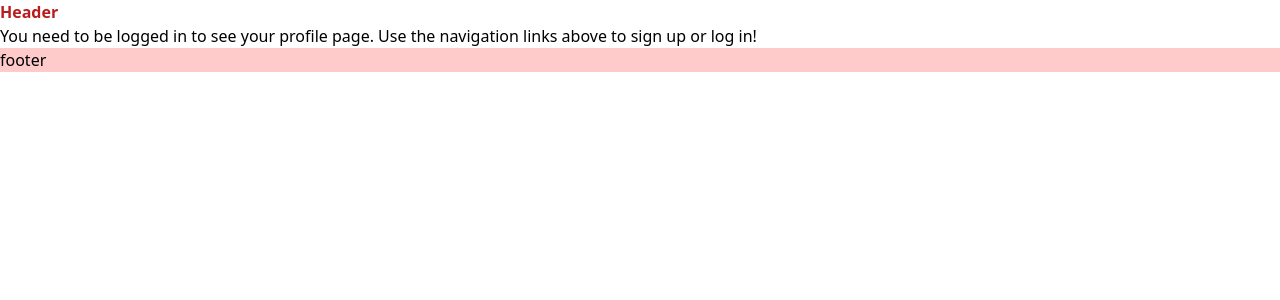
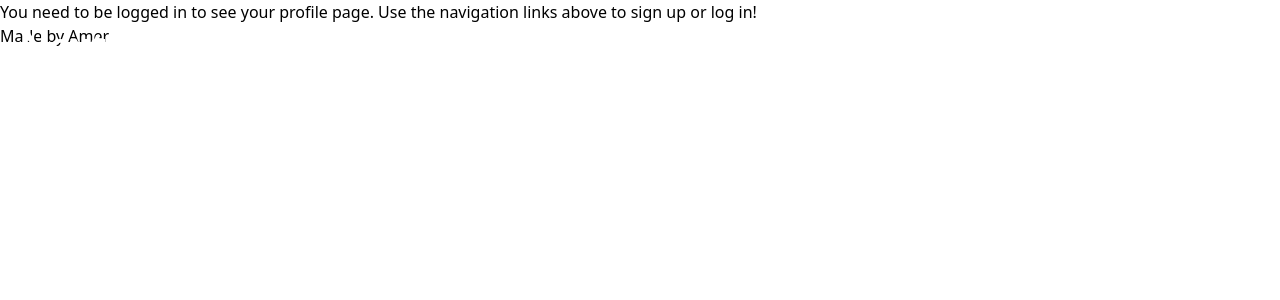
Before and after one commit to amerkulovic/NextLVL, a React (Create React App) app in the folder client/: page /profiles/1 in a window 1280 px wide. Shown: the top 300 px of the page. Built offline with nearby package versions, Linux system fonts and the light colour scheme; no server answers.

Commit message:
created header styling

```diff
--- a/client/src/components/Footer/index.js
+++ b/client/src/components/Footer/Footer.js
@@ -1,7 +1,11 @@
 import React from "react";
 
 const Footer = () => {
-  return <footer className="bg-red-200">footer</footer>;
+  return (
+    <>
+      <footer>Made by Amer</footer>
+    </>
+  );
 };
 
 export default Footer;
--- /dev/null
+++ b/client/src/components/Header/Header.js
@@ -0,0 +1,22 @@
+import React from "react";
+import NavContainer from "../NavComponents/NavContainer";
+import { Link } from "react-router-dom";
+
+import Auth from "../../utils/auth";
+
+const Header = () => {
+  const logout = (event) => {
+    event.preventDefault();
+    Auth.logout();
+  };
+  return (
+    <header className="absolute z-10 w-full">
+      <div className="flex flex-row justify-between items-center pl-5 mt-4">
+        <h1 className="text-white font-bold text-4xl">Next LVL</h1>
+        <NavContainer />
+      </div>
+    </header>
+  );
+};
+
+export default Header;
--- a/client/src/components/Header/index.js
+++ /dev/null
@@ -1,14 +0,0 @@
-import React from "react";
-import { Link } from "react-router-dom";
-
-import Auth from "../../utils/auth";
-
-const Header = () => {
-  const logout = (event) => {
-    event.preventDefault();
-    Auth.logout();
-  };
-  return <header className="font-bold text-red-700">Header</header>;
-};
-
-export default Header;
--- /dev/null
+++ b/client/src/components/NavComponents/NavContainer.js
@@ -0,0 +1,11 @@
+import NavLinks from "./NavLinks";
+
+const NavContainer = () => {
+  return (
+    <div>
+      <NavLinks />
+    </div>
+  );
+};
+
+export default NavContainer;
--- /dev/null
+++ b/client/src/components/NavComponents/NavLinks.js
@@ -0,0 +1,15 @@
+const NavLinks = () => {
+  return (
+    <>
+      <ul className="flex flex-row">
+        <li className="px-4 my-4 font-bold text-xl text-white">About</li>
+        <li className="px-4 my-4 font-bold text-xl text-white">Trainers</li>
+        <li className="px-4 my-4 font-bold text-xl text-white">Exercises</li>
+        <li className="px-4 my-4 font-bold text-xl text-white">Shop</li>
+        <li className="px-4 my-4 font-bold text-xl text-white">Contact</li>
+      </ul>
+    </>
+  );
+};
+
+export default NavLinks;
--- a/client/src/pages/Home.js
+++ b/client/src/pages/Home.js
@@ -1,4 +1,5 @@
 import React from "react";
+import homeLogo from "../images/home-logo.jpg";
 import { useQuery } from "@apollo/client";
 import { QUERY_PROFILES } from "../utils/queries";
 
@@ -8,7 +9,7 @@ const Home = () => {
 
   return (
     <>
-      <div className="font-bold">hello</div>
+      <img src={homeLogo} />
     </>
   );
 };
```
Also changed, not shown: client/src/App.js (+18 -38 lines), client/src/images/home-logo.jpg (added).
